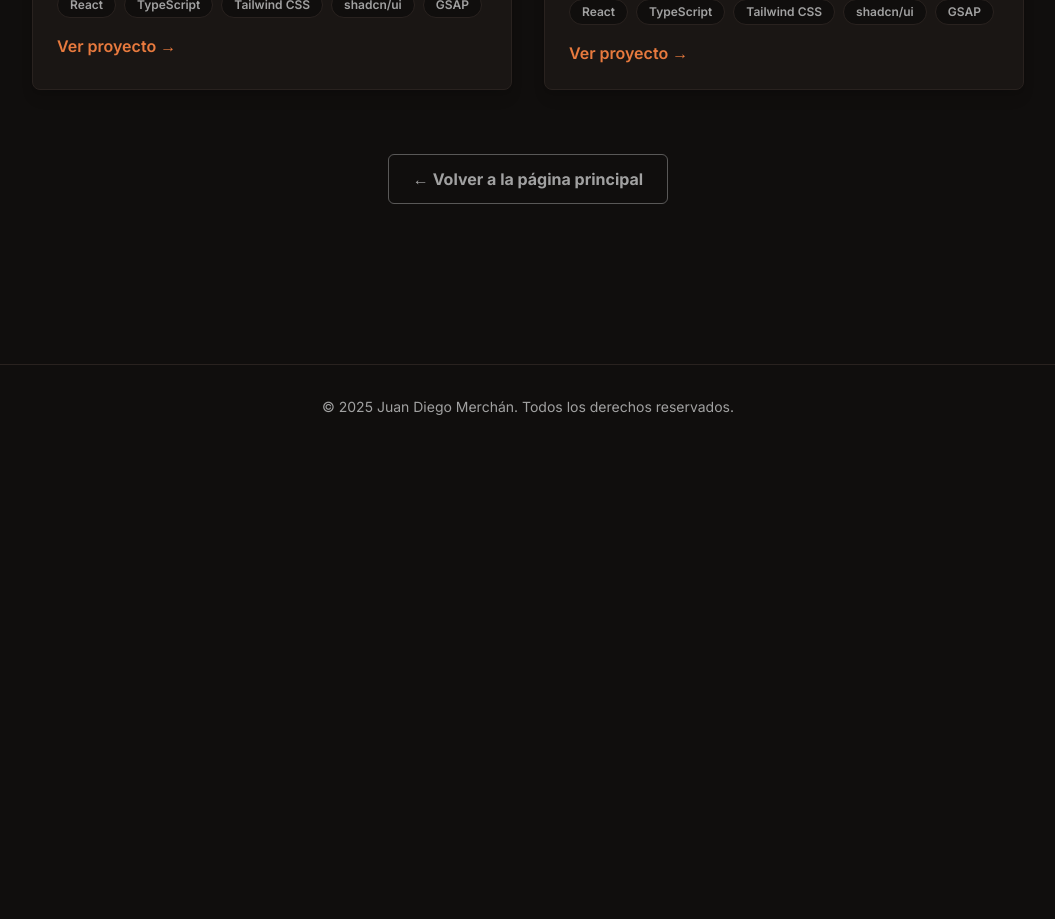
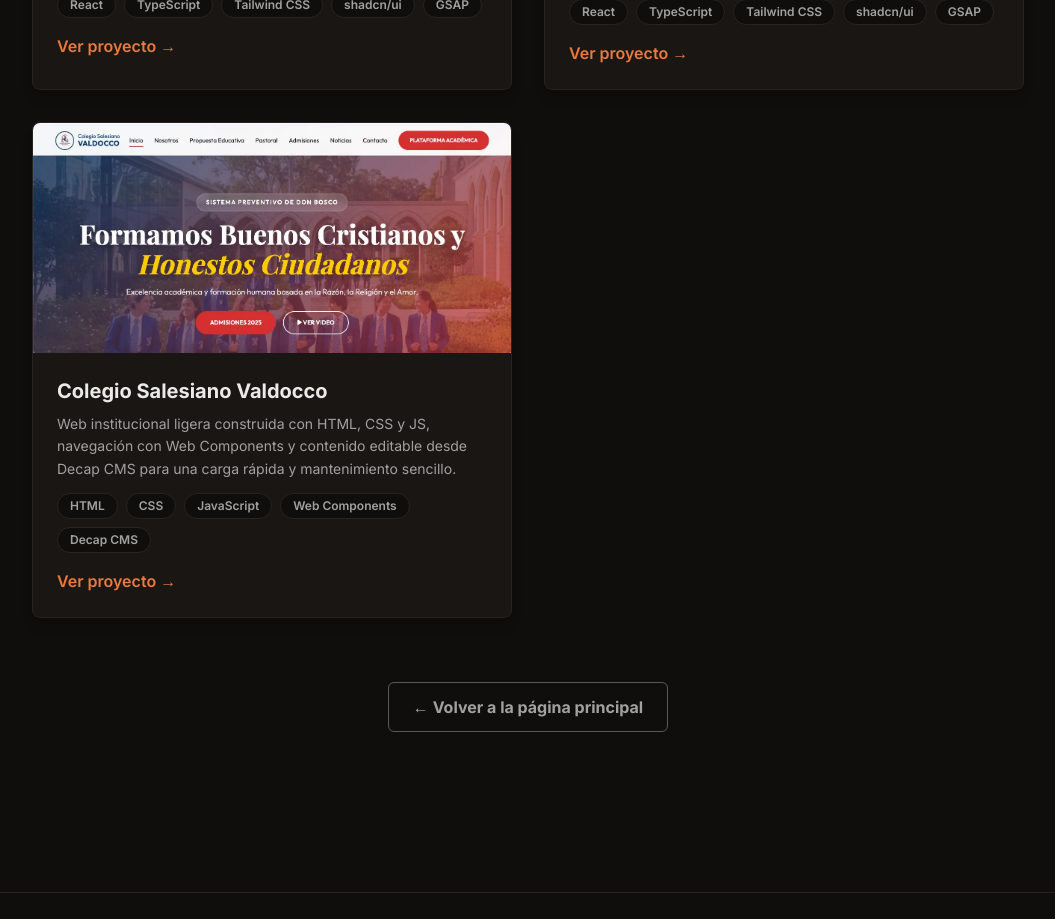
Before and after one commit to Juandmj82/juandiegodev, a Next.js app in the folder nuevo-portafolio-next/: page /productos in a window 1280 px wide. Shown: the part 2520-3439 px from the top of the page, without its empty margins (112-1167 px from the left). Before the commit the page ends 2969 px from the top, so only its background shows below. Built offline with nearby package versions, Linux system fonts and the light colour scheme.

Commit message:
feat: Add Colegio Salesiano Valdocco to digital products catalog

```diff
--- a/nuevo-portafolio-next/src/data/products.js
+++ b/nuevo-portafolio-next/src/data/products.js
@@ -63,5 +63,12 @@
     stack: ["React", "TypeScript", "Tailwind CSS", "shadcn/ui", "GSAP"],
     liveUrl: "https://lavanderia-coral.vercel.app/",
     description: "Desarrollada con React, TypeScript y Tailwind CSS, esta landing page integra animaciones GSAP y componentes shadcn/ui para una experiencia moderna, responsiva y de alto rendimiento."
+  },
+  {
+    title: "Colegio Salesiano Valdocco",
+    imageUrl: "/products/colegio.webp",
+    stack: ["HTML", "CSS", "JavaScript", "Web Components", "Decap CMS"],
+    liveUrl: "https://valdocco.vercel.app/index.html",
+    description: "Web institucional ligera construida con HTML, CSS y JS, navegación con Web Components y contenido editable desde Decap CMS para una carga rápida y mantenimiento sencillo."
   }
 ];
```
Also changed, not shown: nuevo-portafolio-next/public/products/colegio.webp (added).
